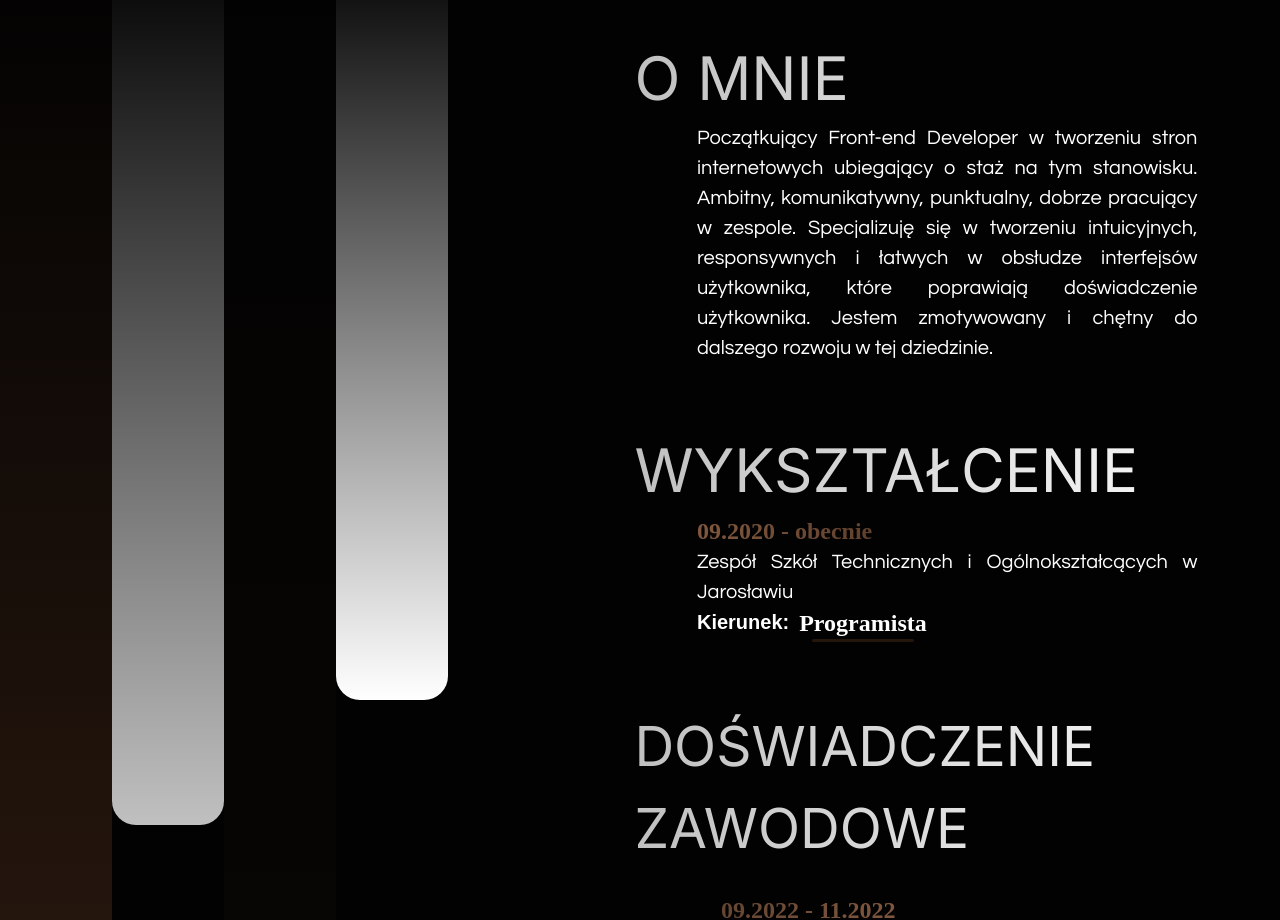
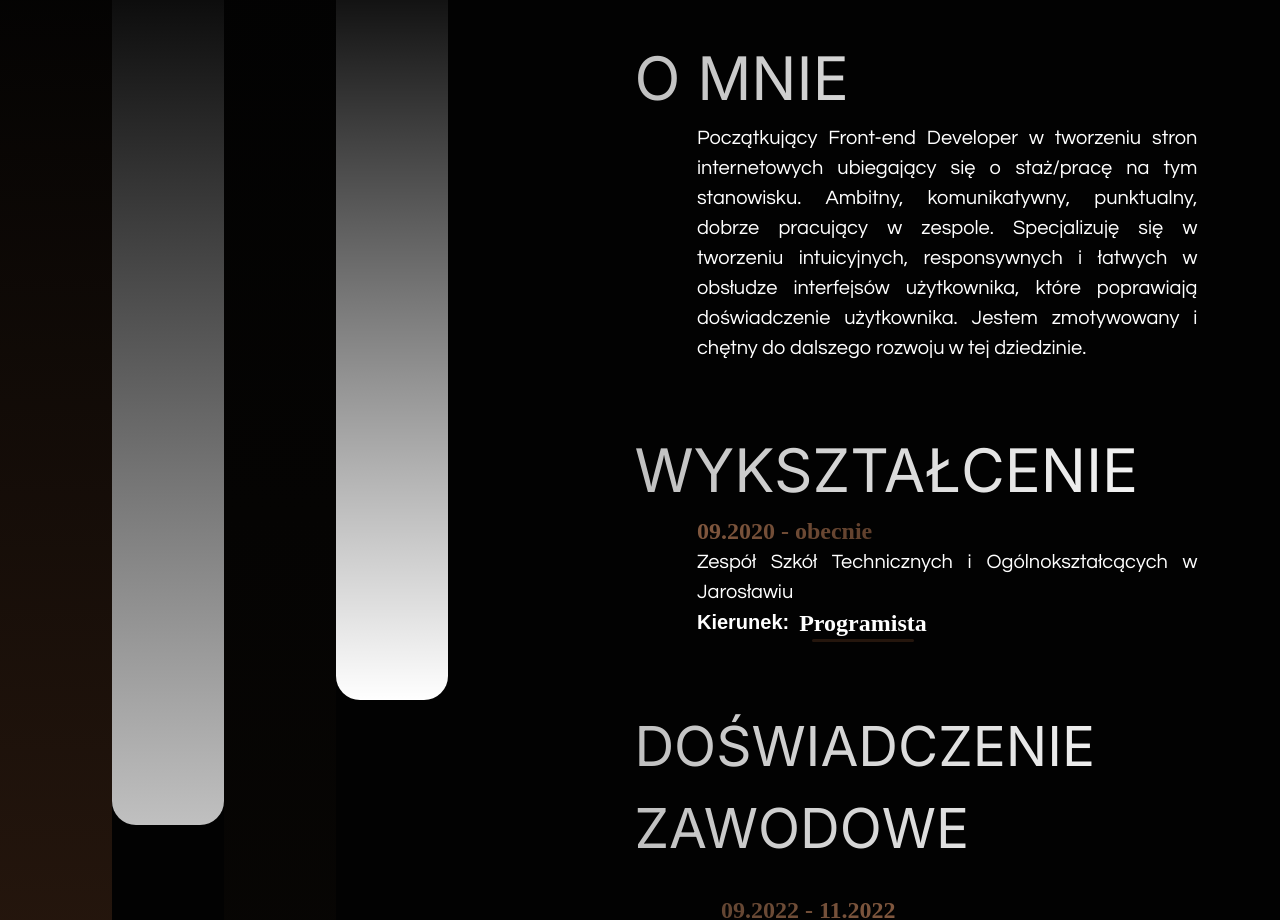
Before and after one commit to K0ntek/cvNew, a React (Vite) app in the folder cvNew/: page / in a window 1280 px wide. Shown: the part 900-1820 px from the top of the page. Built offline with nearby package versions, Linux system fonts and the light colour scheme; a web font is replaced by a local one.

Commit message:
Update about.jsx

```diff
--- a/cvNew/src/components/about.jsx
+++ b/cvNew/src/components/about.jsx
@@ -1,4 +1,4 @@
-import React from "react";
+ import React from "react";
 import VerticalBlocks from "./vertical";
 
 
@@ -13,7 +13,7 @@ const About = () => {
                     <div className="my-[10%] element">
                         <h1 className="text-[35px] sm:text-[60px] font-inter font-[400] text-transparent bg-clip-text bg-gradient-to-r from-[silver] to-[white]">O MNIE</h1>
 
-                        <p className="text-[20px] text-justify w-[80%] mx-auto font-questrial">Początkujący Front-end Developer w tworzeniu stron internetowych ubiegający o staż na tym stanowisku.
+                        <p className="text-[20px] text-justify w-[80%] mx-auto font-questrial">Początkujący Front-end Developer w tworzeniu stron internetowych ubiegający się o staż/pracę na tym stanowisku.
                             Ambitny, komunikatywny, punktualny, dobrze pracujący w zespole. Specjalizuję się w tworzeniu intuicyjnych,
                             responsywnych i łatwych w obsłudze interfejsów użytkownika, które poprawiają doświadczenie użytkownika.
                             Jestem zmotywowany i chętny do dalszego rozwoju w tej dziedzinie.</p>
```
